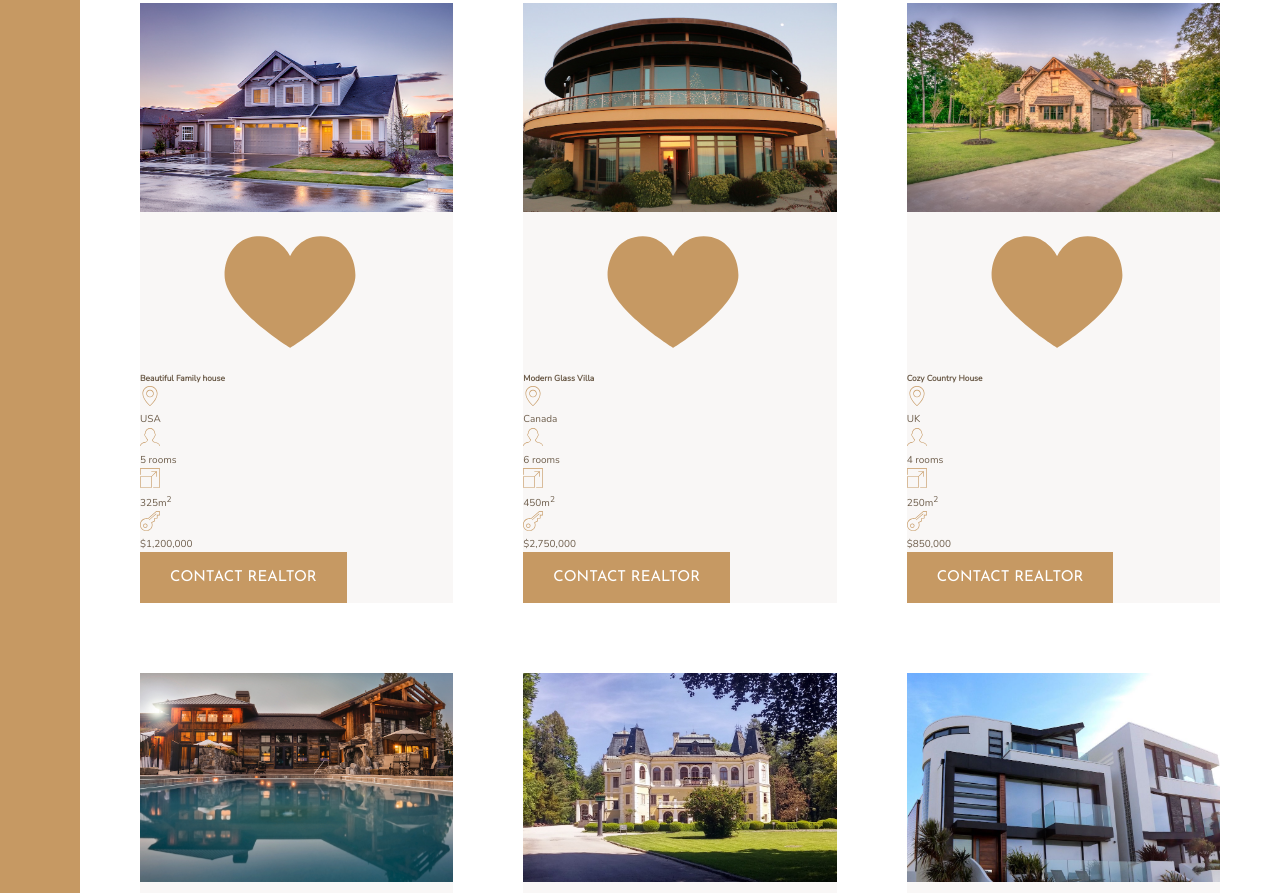
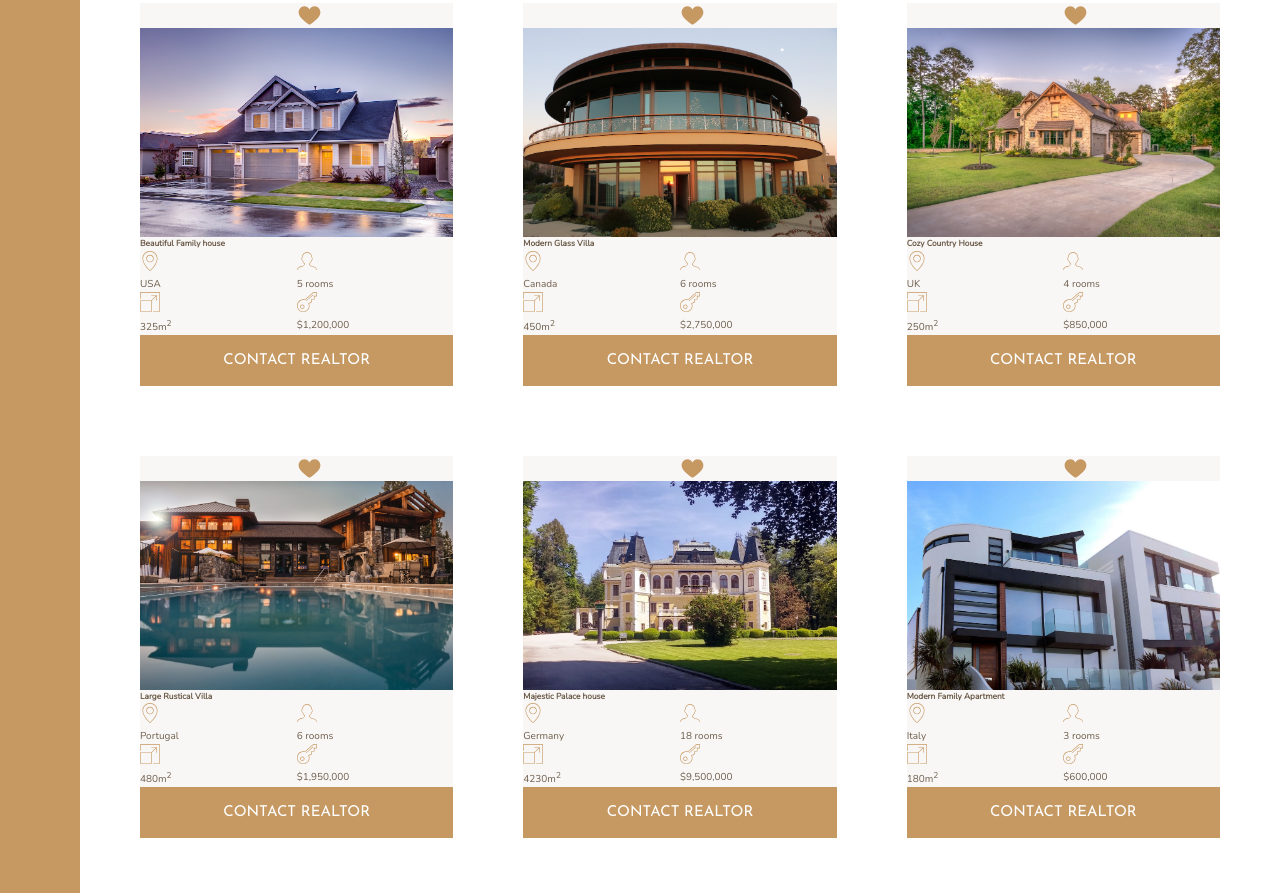
Before and after one commit to NikhilMudgal/Nexter, a website: page index.html in a window 1280 px wide. Shown: the part 1967-2860 px from the top of the page. Drawn offline with nearby package versions, Linux system fonts and the light colour scheme.

Commit message:
Aligned card content using grid styling

```diff
--- a/index.html
+++ b/index.html
@@ -129,7 +129,7 @@
                     </svg>
                     <p>$1,200,000</p>
                 </div>
-                <button class="btn">Contact realtor</button>
+                <button class="btn home__button">Contact realtor</button>
             </div>
             <div class="home">
                 <img src="img/house-2.jpeg" alt="House 2" class="home__img">
@@ -162,7 +162,7 @@
                     </svg>
                     <p>$2,750,000</p>
                 </div>
-                <button class="btn">Contact realtor</button>
+                <button class="btn home__button">Contact realtor</button>
             </div>
             <div class="home">
                 <img src="img/house-3.jpeg" alt="House 3" class="home__img">
@@ -195,7 +195,7 @@
                     </svg>
                     <p>$850,000</p>
                 </div>
-                <button class="btn">Contact realtor</button>
+                <button class="btn home__button">Contact realtor</button>
             </div>
             <div class="home">
                 <img src="img/house-4.jpeg" alt="House 4" class="home__img">
@@ -228,7 +228,7 @@
                     </svg>
                     <p>$1,950,000</p>
                 </div>
-                <button class="btn">Contact realtor</button>
+                <button class="btn home__button">Contact realtor</button>
             </div>
             <div class="home">
                 <img src="img/house-5.jpeg" alt="House 5" class="home__img">
@@ -261,7 +261,7 @@
                     </svg>
                     <p>$9,500,000</p>
                 </div>
-                <button class="btn">Contact realtor</button>
+                <button class="btn home__button">Contact realtor</button>
             </div>
             <div class="home">
                 <img src="img/house-6.jpeg" alt="House 6" class="home__img">
@@ -294,7 +294,7 @@
                     </svg>
                     <p>$600,000</p>
                 </div>
-                <button class="btn">Contact realtor</button>
+                <button class="btn home__button">Contact realtor</button>
             </div>
         </section>
 
--- a/sass/_homes.scss
+++ b/sass/_homes.scss
@@ -9,17 +9,29 @@
 
 .home {
     background-color: $color-grey-light-1;
-
+    display: grid;
+    grid-template-columns: repeat(2, 1fr);
     &__img {
         width: 100%;
+        grid-column: 1 / -1;
     }
 
     &__like {
         fill: $color-primary;
+        grid-row: 1/2;
+        grid-column: 2/3;
+        fill: $color-primary;
+        height: 2.5rem;
+        width: 2.5rem;
     }
 
     &__name {
+        grid-column: 1 / -1;
 
+    }
+
+    &__button {
+        grid-column: 1 / -1;
     }
 
     &__location,
```
Also changed, not shown: css/style.css.
